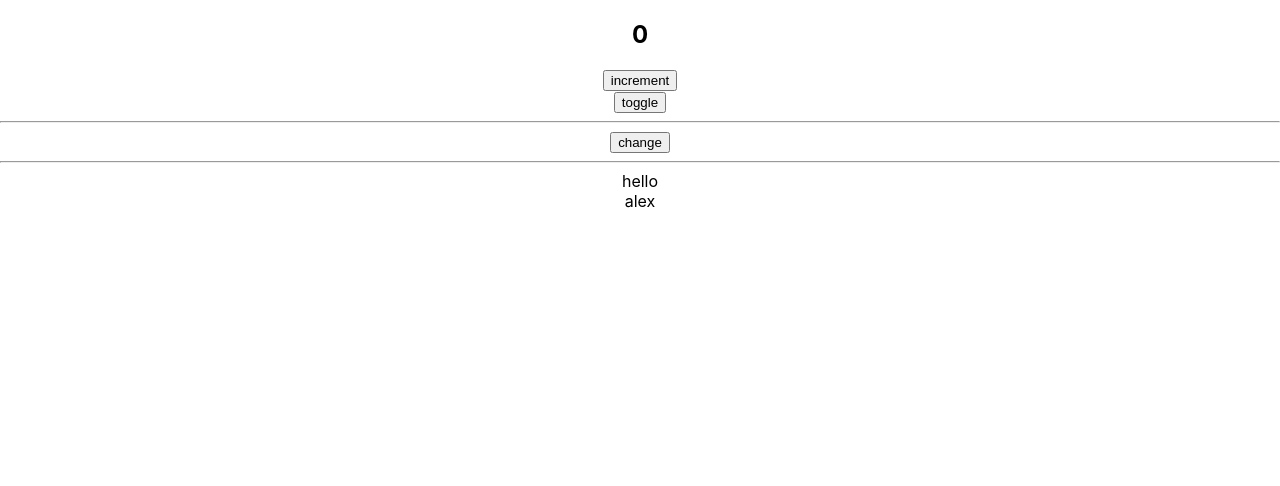
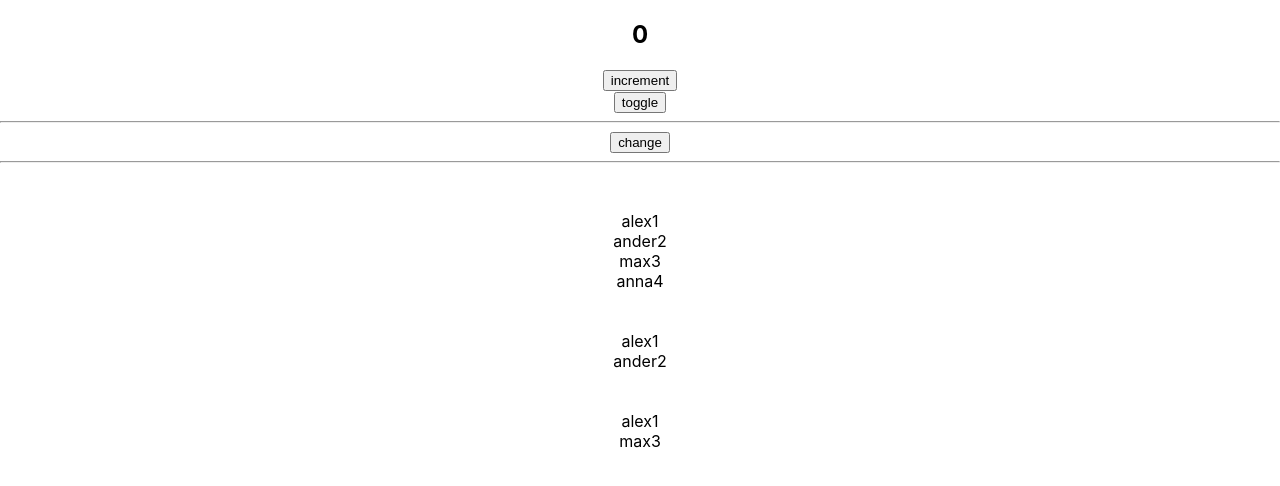
Before and after one commit to AlexandrKhom/dec_react4, a React (Create React App) app: page / in a window 1280 px wide. Shown: the top 486 px of the page. Built offline with nearby package versions, Linux system fonts and the light colour scheme.

Commit message:
less 2.3

```diff
--- a/src/App.js
+++ b/src/App.js
@@ -1,5 +1,6 @@
 import React, {Component, useState} from 'react';
 import './App.css';
+import User from "./components/Card/User";
 
 const Header = ({counter}) => {
     return (<h2>
@@ -7,83 +8,113 @@ const Header = ({counter}) => {
     </h2>)
 }
 
-class App extends Component {
+// class App extends Component {
+//
+//     state = {
+//         counter: 0,
+//         hide: true,
+//         todos: [`hello`, `alex`],
+//     };
+//     click = () => {
+// this.setState({counter: this.state.counter + 1})
+//     }
+//     toggle = () => {
+// this.setState({hide: !this.state.hide})
+//     }
+//     change = () => {
+// let newArr = [...this.state.todos];
+// newArr[0]= Math.random();
+// this.setState({todos: newArr})
+//     }
+//
+//     render() {
+//         let {counter, hide, todos} = this.state;
+//         return (
+//             <div className="App">
+//                 {hide && <Header counter={counter}/>}
+//
+//                 <button onClick={this.click}>increment</button>
+//                 <br/>
+//                 <button onClick={this.toggle}>toggle</button>
+//                 <hr/>
+//                 <button onClick={this.change}>change</button>
+//                 <hr/>
+//                 <div>{todos[0]}</div>
+//                 <div>{todos[1]}</div>
+//             </div>
+//         );
+//     }
+// }
 
-    state = {
-        counter: 0,
-        hide: true,
-        todos: [`hello`, `alex`],
+
+function App() {
+
+    const [counter, setCounter] = useState(0);
+    // const [newCounter, setNewCounter] = useState(3);
+
+    const click = () => {
+        // let counterVel = counter + newCounter;
+        // setNewCounter(newCounter + 2);
+        // setCounter(counterVel);
+        setCounter(counter + 1);
+        console.log(counter);
+    }
+    const [hide, sethide] = useState(true)
+    const toggle = () => {
+        sethide(!hide)
+    }
+    const [todos, settodos] = useState([
+        {id: 1, name: `alex`, status: 1},
+        {id: 2, name: `ander`, status: 2},
+        {id: 3, name: `max`, status: 3},
+        {id: 4, name: `anna`, status: 4},
+    ]);
+
+    const change = () => {
+        const newArr = [...todos];
+        newArr[0] = {
+            id: newArr[0].id,
+            name: newArr[0].name,
+            status: Math.random(),
         };
-    click = () => {
-this.setState({counter: this.state.counter + 1})
-    }
-    toggle = () => {
-this.setState({hide: !this.state.hide})
-    }
-    change = () => {
-let newArr = [...this.state.todos];
-newArr[0]= Math.random();
-this.setState({todos: newArr})
+        settodos(newArr);
     }
 
-    render() {
-        let {counter, hide, todos} = this.state;
     return (
         <div className="App">
+
             {hide && <Header counter={counter}/>}
 
-                <button onClick={this.click}>increment</button>
+            <button onClick={click}>increment</button>
             <br/>
-                <button onClick={this.toggle}>toggle</button>
+            <button onClick={toggle}>toggle</button>
             <hr/>
-                <button onClick={this.change}>change</button>
+            <button onClick={change}>change</button>
             <hr/>
-                <div>{todos[0]}</div>
-                <div>{todos[1]}</div>
+            <br/><br/>
+            {todos.map(value => (
+                <div>
+                    {value.name}
+                    {value.status}
+                </div>
+            ))}
+            <br/><br/>
+            <div>
+                {todos[0].name}
+                {todos[0].status}
+            </div>
+            <div>
+                {todos[1].name}
+                {todos[1].status}
+            </div>
+            <br/><br/>
+            <div>
+                {todos.filter(value => value.id % 2).map(value => {
+                    return (<User item={value} key={value.id}/>)
+                })}
+            </div>
         </div>
     );
 }
-}
-
-
-// function App() {
-//
-//     const [counter, setCounter] = useState(0);
-//     // const [newCounter, setNewCounter] = useState(3);
-//
-//     const click = () => {
-//         // let counterVel = counter + newCounter;
-//         // setNewCounter(newCounter + 2);
-//         // setCounter(counterVel);
-//         setCounter(counter + 1);
-//         console.log(counter);
-//     }
-//     const [hide, sethide] = useState(true)
-//     const toggle = () => {
-//         sethide(!hide)
-//     }
-//     const [todos, settodos] = useState([`hello`, `alex`]);
-//     const change = () => {
-//         const newArr = [...todos];
-//         newArr[0] = Math.random();
-//         settodos(newArr);
-//     }
-//
-//     return (
-//         <div className="App">
-//
-//             {hide && <Header counter={counter}/>}
-//
-//             <button onClick={click}>increment</button>
-//             <br/>
-//             <button onClick={toggle}>toggle</button>
-//             <hr/>
-//             <button onClick={change}>change</button>
-//             <hr/>
-//             <div>{todos[0]}</div>
-//             <div>{todos[1]}</div>
-//         </div>
-//     );
-// }
 
 export default App;
--- /dev/null
+++ b/src/components/Card/User.js
@@ -0,0 +1,11 @@
+import React from 'react';
+
+function User({item}) {
+    return (
+        <div>
+            {item.name}{item.status}
+        </div>
+    );
+}
+
+export default User;
```
Lines whose indentation alone changed are shown as unchanged.
